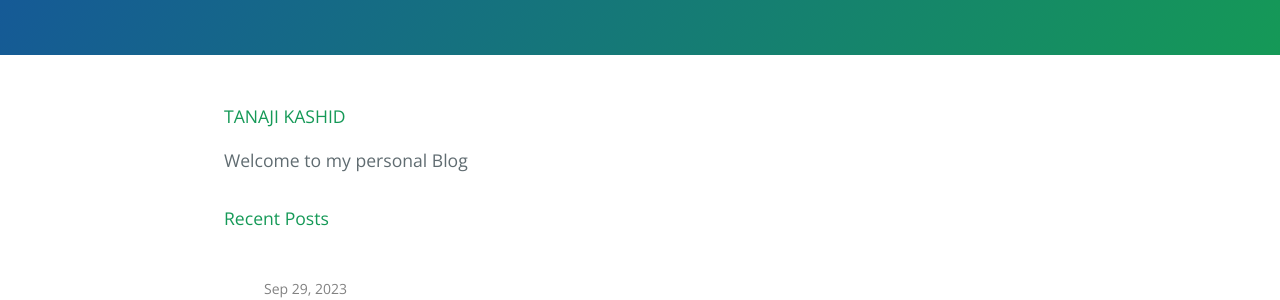
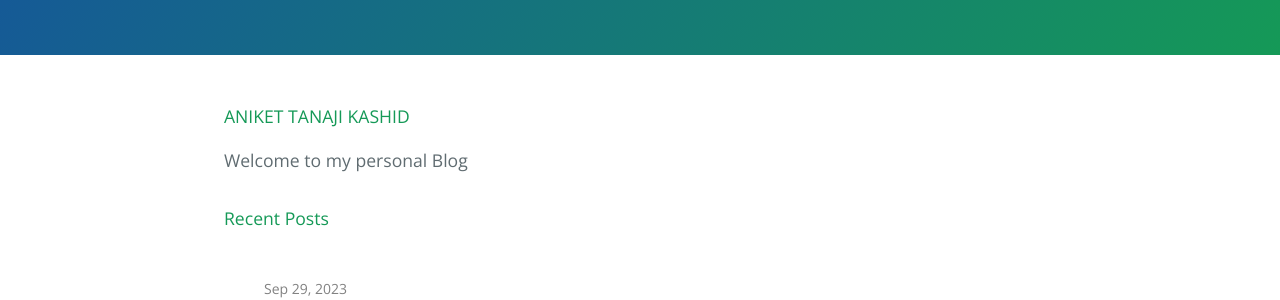
Before and after one commit to aniketkashid17/aniketkashid, a Jekyll site: the page built from index.md, in a window 1280 px wide. Shown: the part 161-461 px from the top of the page. Built offline with Jekyll 4.4.1, drawn with Linux system fonts in a browser that asks for light colours.

Commit message:
Update index.md

```diff
--- a/index.md
+++ b/index.md
@@ -2,5 +2,5 @@
 layout: home
 ---
 
-#### TANAJI KASHID
+#### ANIKET TANAJI KASHID
 Welcome to my personal Blog
```
